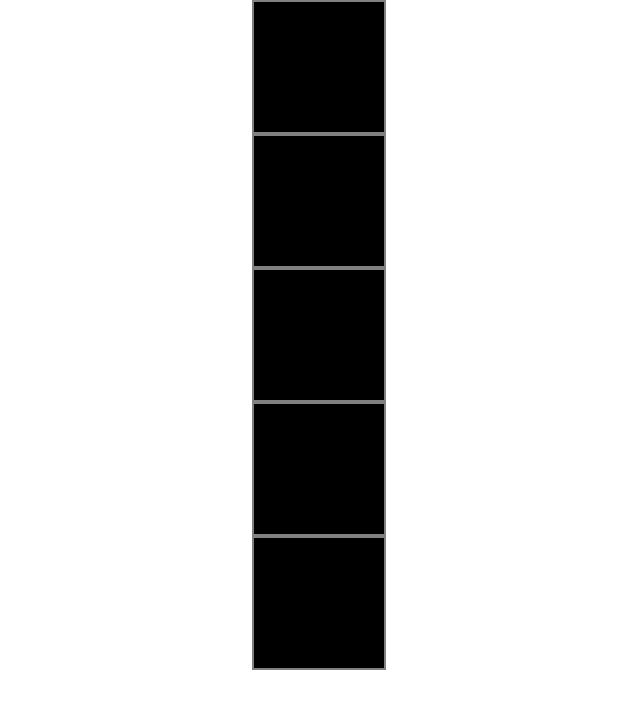
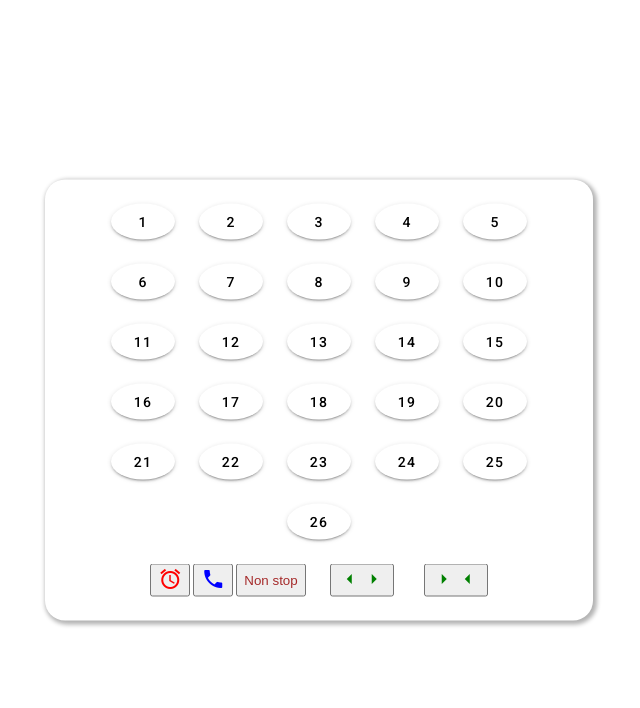
Before and after one commit to renuvenu/Elevator, an Angular app: page / in a window 1280 px wide. Shown: the top 708 px of the page, without its empty margins (321-961 px from the left). Built offline with nearby package versions, Linux system fonts and the light colour scheme.

Commit message:
changed button color selection

```diff
--- a/src/app/app.component.html
+++ b/src/app/app.component.html
@@ -1,2 +1,2 @@
-<app-floors-component></app-floors-component>
-<!-- <app-forms></app-forms> -->
+<!-- <app-floors-component></app-floors-component> -->
+<app-forms></app-forms>
--- a/src/app/floor-number-button/floor-number-button.component.css
+++ b/src/app/floor-number-button/floor-number-button.component.css
@@ -1,3 +1,4 @@
 .button{
     border-radius: 50%;
+
 }
--- a/src/app/floor-number-button/floor-number-button.component.html
+++ b/src/app/floor-number-button/floor-number-button.component.html
@@ -1,3 +1,3 @@
-<button mat-raised-button class="button">
+<button mat-raised-button class="button" (click)="toggleSelection()" [ngStyle]="{background: colour  }">
     {{floorNumber}}
 </button>
--- a/src/app/floor-number-button/floor-number-button.component.ts
+++ b/src/app/floor-number-button/floor-number-button.component.ts
@@ -9,6 +9,14 @@ export class FloorNumberButtonComponent {
   constructor() {}
 
   ngOnInit(): void {}
+  colour: string = 'white';
 
   @Input() floorNumber: Number = 1;
+  toggleSelection() {
+    if (this.colour == 'white') {
+      this.colour = 'aqua';
+    } else {
+      this.colour = 'white';
+    }
+  }
 }
```
